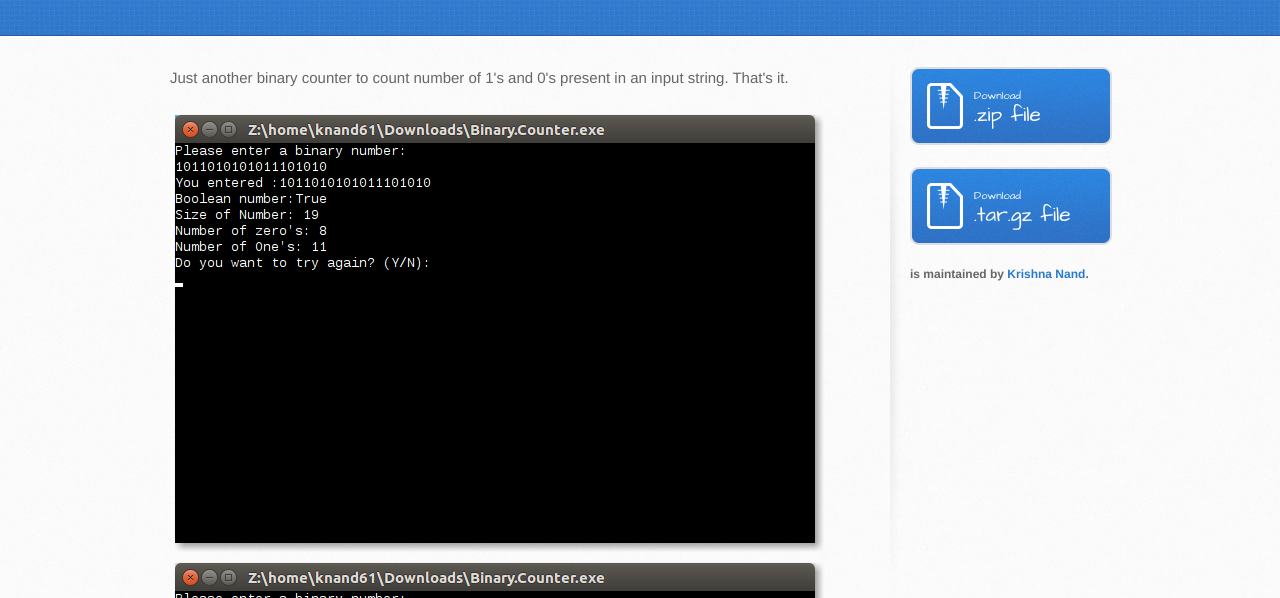
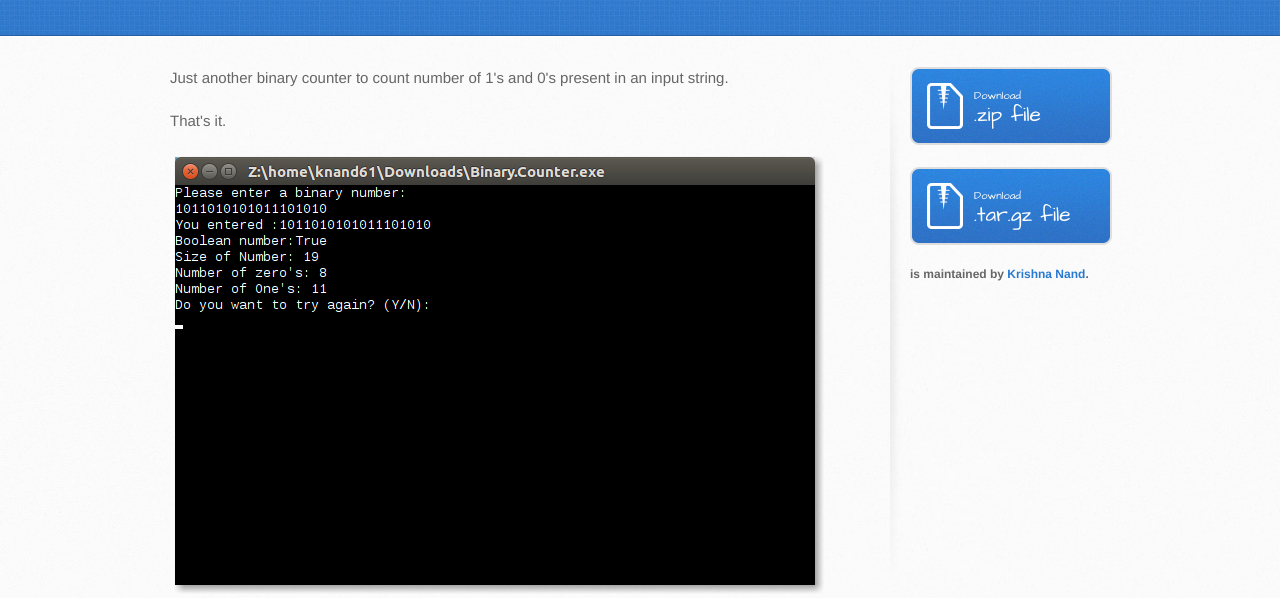
Before and after one commit to krishnanandreddy/binaryCount, a plain HTML site: page index.html in a window 1280 px wide. Shown: the part 165-763 px from the top of the page. Drawn offline with Linux system fonts and the light colour scheme.

Commit message:
Update index.html

```diff
--- a/index.html
+++ b/index.html
@@ -28,11 +28,12 @@
     <div id="content-wrapper">
       <div class="inner clearfix">
         <section id="main-content">
-          <p>Just another binary counter to count number of 1's and 0's present in an input string.
-That's it.</p>
+          <p>Just another binary counter to count number of 1's and 0's present in an input string.</p>
+          <p>That's it.</p>
           <img src="images/screenshot1.png" alt="Screen Shot 1">
           <img src="images/screenshot2.png" alt="Screen Shot 2">
           <img src="images/screenshot3.png" alt="Screen Shot 3">
+          <p>You can count yourself. *Incase you don't trust me!</p>
         </section>
 
         <aside id="sidebar">
```
